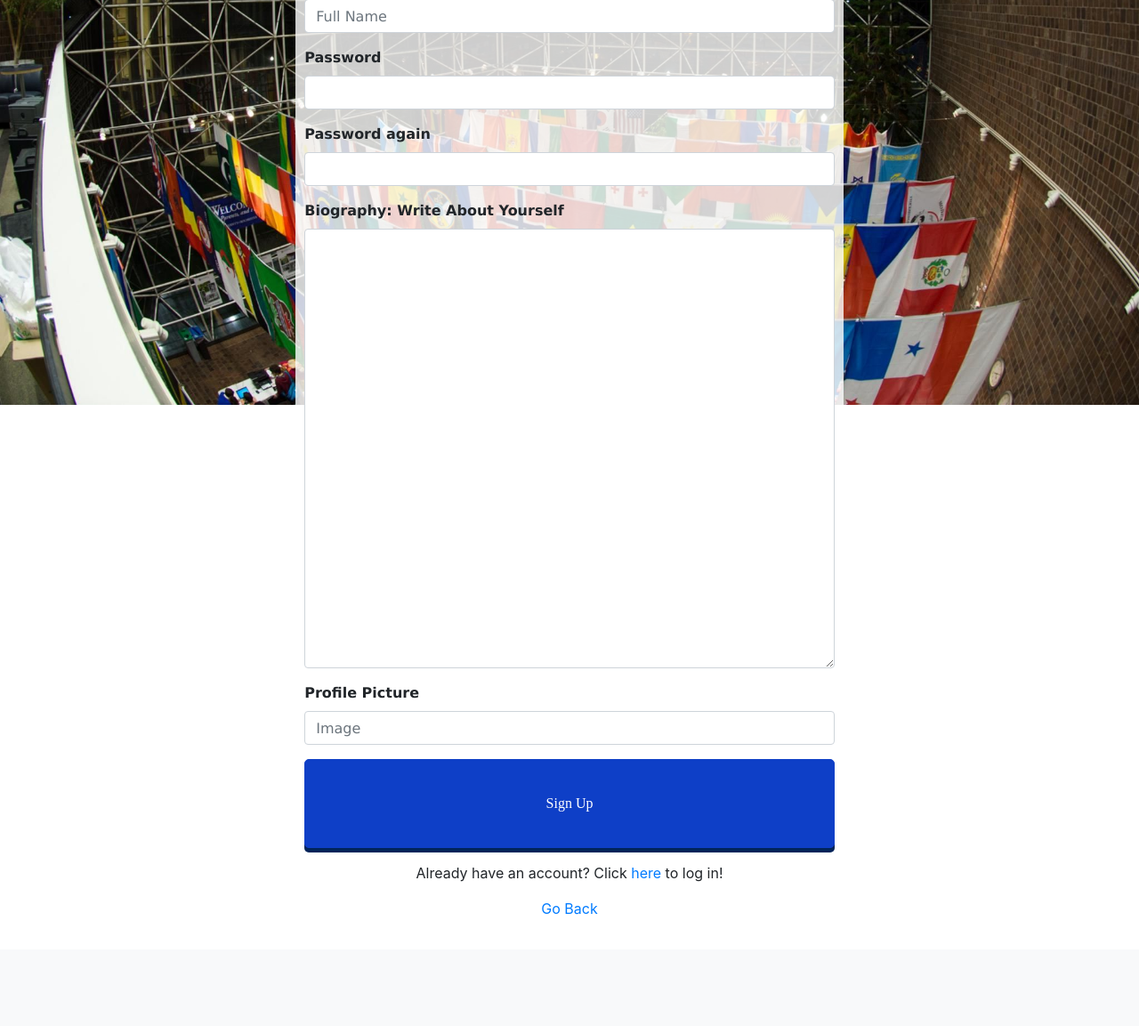
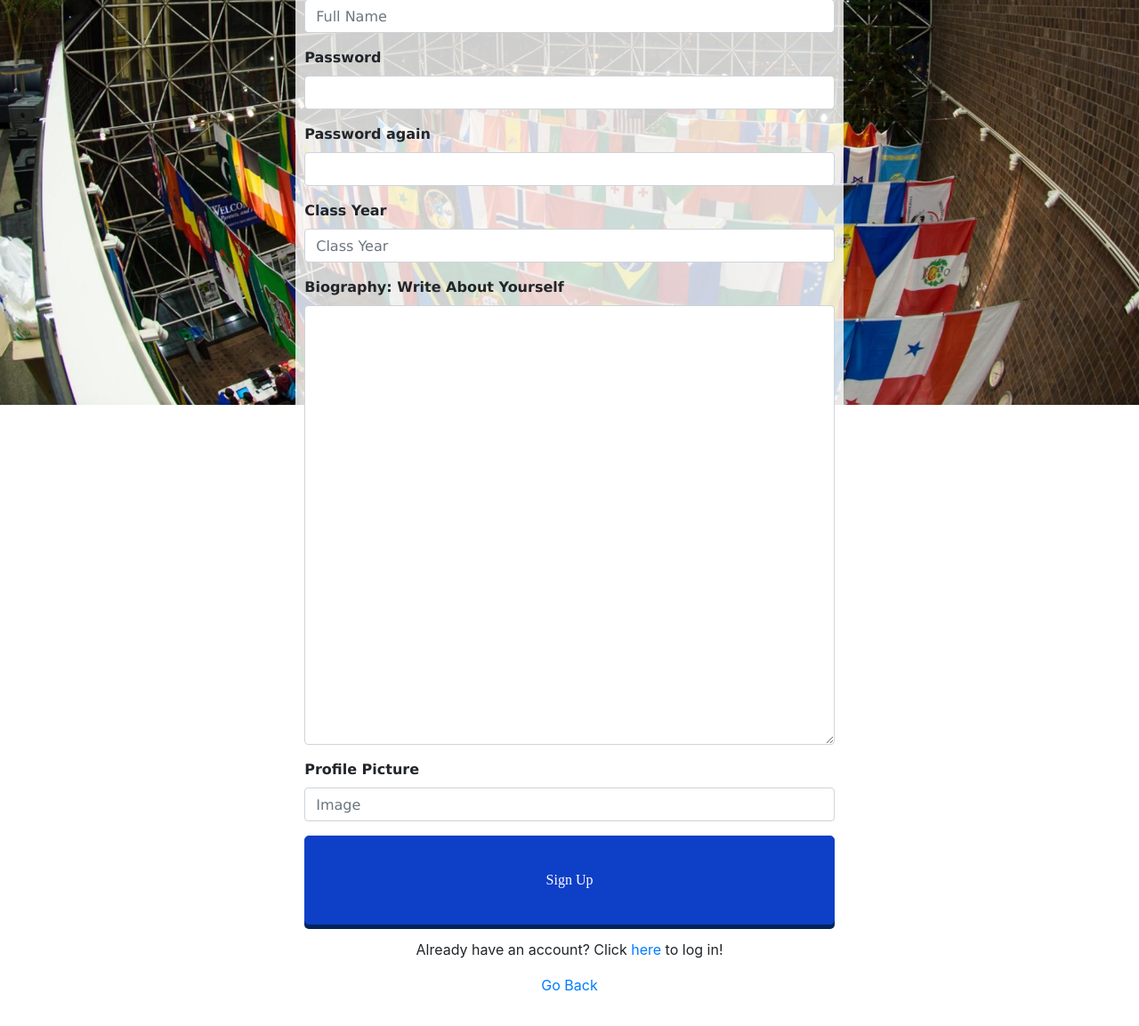
Before and after one commit to Pratistha98/CS210, a Flask app: page /signup in a window 1280 px wide. Shown: the part 397-1550 px from the top of the page at 89% size. Before the commit the page ends 1425 px from the top, so only its background shows below. Run offline with Flask 2, Linux system fonts and the light colour scheme; some libraries are stand-ins or nearby versions; some web fonts are replaced.

Commit message:
Added Class Year label

```diff
--- a/templates/SignUp.html
+++ b/templates/SignUp.html
@@ -43,6 +43,10 @@
                                 <!-- <input type="password" class="form-control" id="formGroupExampleInput2" name = "password" placeholder="Password"> -->
                             </div>
                             <div class="form-group">
+                                    <label for="Name">Class Year </label>
+                                    <input type="text" class="form-control"  name = " Class Year" placeholder="Class Year">
+                                </div>
+                            <div class="form-group">
                                     <label for="Description">Biography: Write About Yourself </label>
                                     <textarea class="form-control" id="textarea" rows="20"></textarea>
                                 </div>
```
